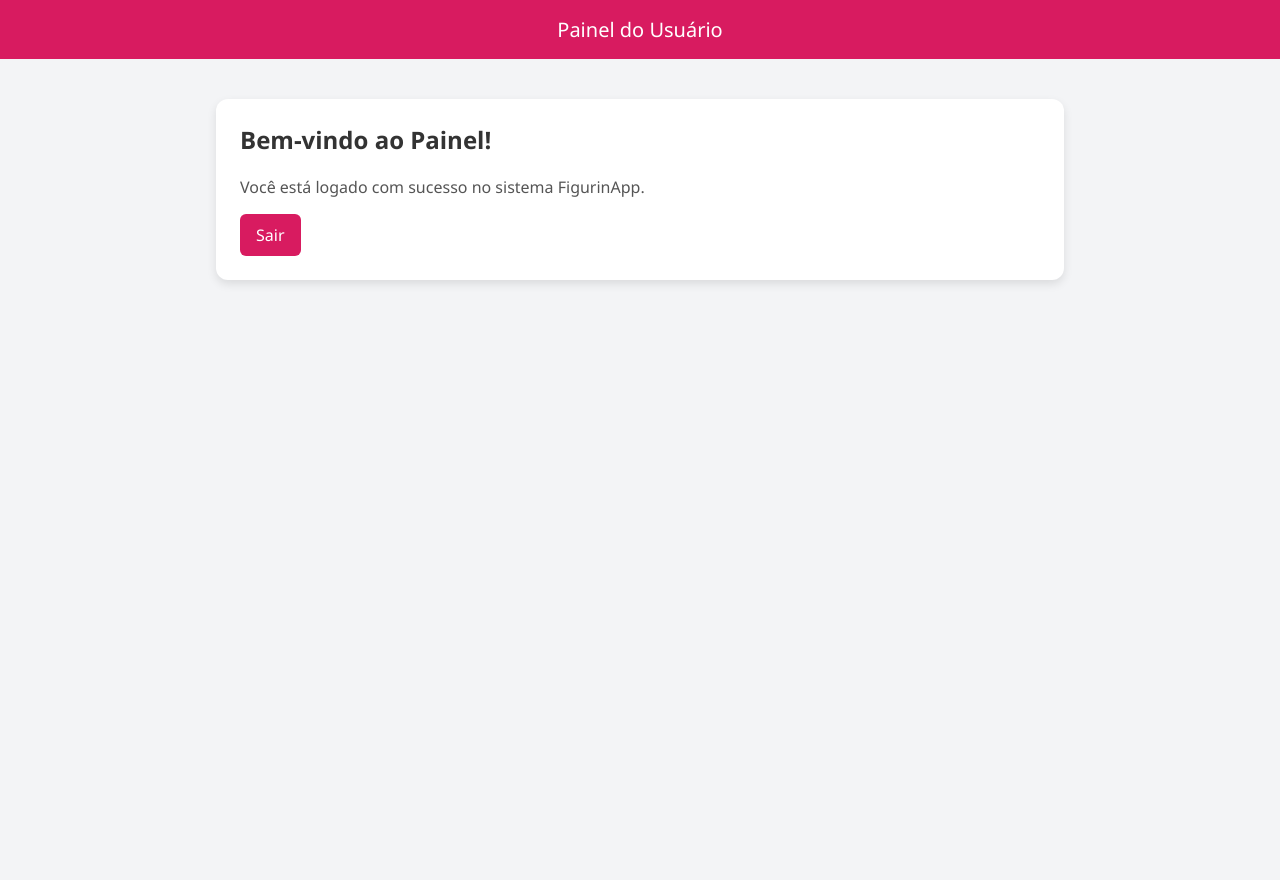
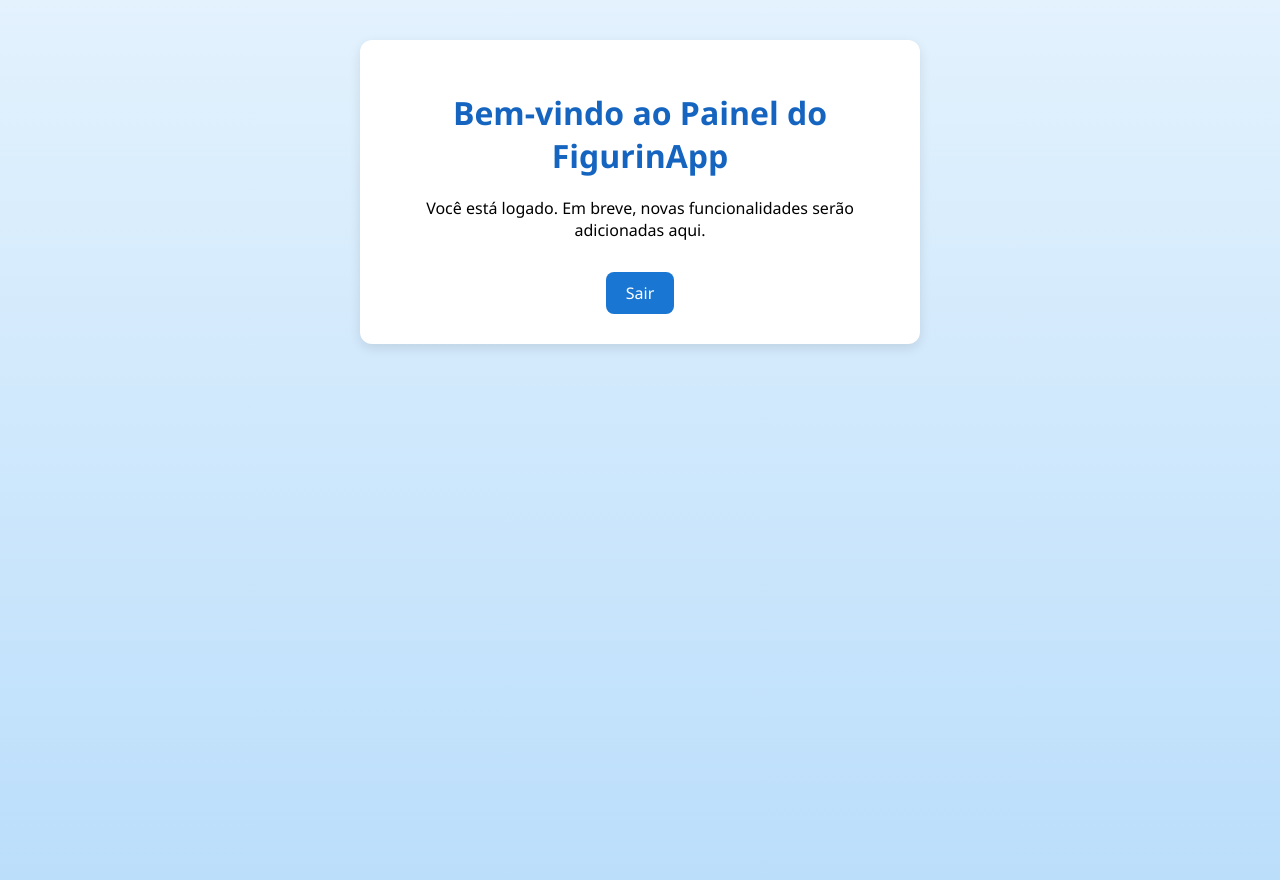
Before and after one commit to FigurinApp/1.0, a Flask app: page /painel in a window 1280 px wide. Before the commit the page ends 284 px from the top, so only its background shows below. Run offline with Flask 3, Linux system fonts and the light colour scheme.

Commit message:
Update painel.html

```diff
--- a/templates/painel.html
+++ b/templates/painel.html
@@ -5,61 +5,55 @@
   <title>Painel - FigurinApp</title>
   <style>
     body {
-      background-color: #f3f4f6;
+      margin: 0;
       font-family: 'Segoe UI', sans-serif;
-      margin: 0;
-      padding: 0;
+      background: linear-gradient(to bottom, #e3f2fd, #bbdefb);
+      display: flex;
+      flex-direction: column;
+      align-items: center;
+      padding: 40px 20px;
+      height: 100vh;
     }
 
-    .topbar {
-      background-color: #d81b60;
-      color: white;
-      padding: 16px;
-      text-align: center;
-      font-size: 20px;
+    h1 {
+      color: #1565c0;
+      margin-bottom: 20px;
     }
 
     .container {
-      max-width: 800px;
-      margin: 40px auto;
-      padding: 24px;
-      background: white;
+      background-color: white;
       border-radius: 12px;
-      box-shadow: 0 4px 10px rgba(0,0,0,0.1);
+      padding: 30px;
+      box-shadow: 0 4px 12px rgba(0, 0, 0, 0.1);
+      width: 100%;
+      max-width: 500px;
+      text-align: center;
     }
 
-    h2 {
-      color: #333;
-      margin-top: 0;
+    .btn {
+      display: inline-block;
+      padding: 10px 20px;
+      margin: 15px 10px 0;
+      background-color: #1976d2;
+      color: white;
+      border: none;
+      border-radius: 8px;
+      font-size: 16px;
+      cursor: pointer;
+      text-decoration: none;
+      transition: background 0.3s ease;
     }
 
-    p {
-      color: #555;
-    }
-
-    .logout-btn {
-      display: inline-block;
-      padding: 10px 16px;
-      background-color: #d81b60;
-      color: white;
-      text-decoration: none;
-      border-radius: 6px;
-      transition: background-color 0.3s;
-    }
-
-    .logout-btn:hover {
-      background-color: #ad1457;
+    .btn:hover {
+      background-color: #1565c0;
     }
   </style>
 </head>
 <body>
-  <div class="topbar">Painel do Usuário</div>
-
   <div class="container">
-    <h2>Bem-vindo ao Painel!</h2>
-    <p>Você está logado com sucesso no sistema FigurinApp.</p>
-
-    <a href="/" class="logout-btn">Sair</a>
+    <h1>Bem-vindo ao Painel do FigurinApp</h1>
+    <p>Você está logado. Em breve, novas funcionalidades serão adicionadas aqui.</p>
+    <a href="/" class="btn">Sair</a>
   </div>
 </body>
 </html>
```
